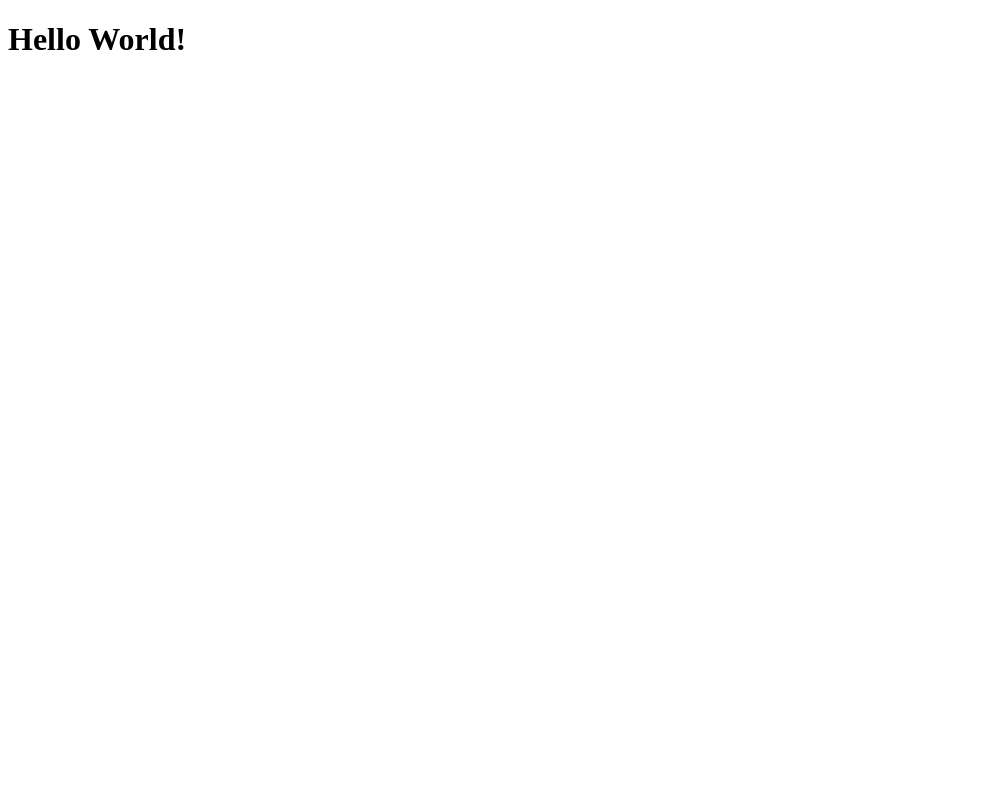
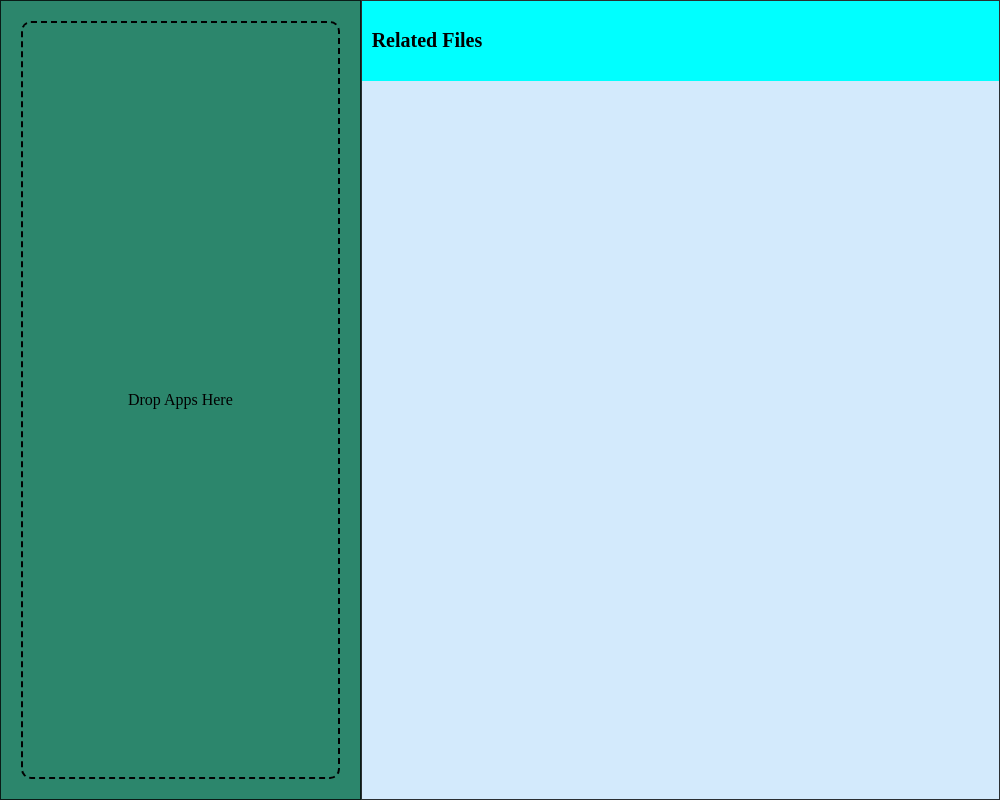
Before and after one commit to davunt/app-eraser, an Electron app: page src/index/index.html in a window 1000 px wide. Drawn offline with Linux system fonts and the light colour scheme.

Commit message:
Added some basic layout to app

```diff
--- /dev/null
+++ b/assets/css/index.css
@@ -0,0 +1,50 @@
+html, body {
+  margin: 0;
+  background-color: red;
+  height: 100%;
+}
+
+.grid-container {
+  background-color: #2196F3;
+  display: flex;
+  flex: 1;
+  height: 100%;
+  flex-direction: row;
+}
+
+.drag-drop-grid-item {
+  display: flex;
+  flex: 1;
+  background-color: hsla(140, 47%, 35%, 0.8);
+  border: 1px solid rgba(0, 0, 0, 0.8);
+  padding: 20px;
+}
+#drag-drop-zone {
+  display: flex;
+  flex: 1;
+  text-align: center;
+  padding: 20px;
+  border: 2px dashed;
+  border-radius: 10px;
+  justify-content: center;
+  align-items: center;
+}
+
+.files-grid-item {
+  display: flex;
+  flex: 2;
+  background-color: rgba(255, 255, 255, 0.8);
+  border: 1px solid rgba(0, 0, 0, 0.8);
+}
+.files-container-header{
+  display: flex;
+  flex-direction: row;
+  flex: 1;
+  background-color: aqua;
+  height: 10%;
+  align-items: center;
+}
+.files-header-title{
+  font-size: 20px;
+  margin-left: 10px;
+}
--- a/main.js
+++ b/main.js
@@ -4,15 +4,15 @@ const { app, BrowserWindow } = require('electron');
 function createWindow() {
   // Create the browser window.
   const mainWindow = new BrowserWindow({
-    width: 800,
-    height: 600,
+    width: 1000,
+    height: 500,
   });
 
   // and load the index.html of the app.
   mainWindow.loadFile('src/index/index.html');
 
   // Open the DevTools.
-  // mainWindow.webContents.openDevTools()
+  mainWindow.webContents.openDevTools();
 }
 
 // This method will be called when Electron has finished
--- a/src/index/index.html
+++ b/src/index/index.html
@@ -5,10 +5,26 @@
     <!-- https://developer.mozilla.org/en-US/docs/Web/HTTP/CSP -->
     <meta http-equiv="Content-Security-Policy" content="default-src 'self'; script-src 'self'">
     <meta http-equiv="X-Content-Security-Policy" content="default-src 'self'; script-src 'self'">
-    <title>Hello World!</title>
+
+    <link rel="stylesheet" href="../../assets/css/index.css" >
+
+    <title>App Eraser</title>
   </head>
   <body>
-    <h1>Hello World!</h1>
+    <div class="grid-container">
+
+      <div class="drag-drop-grid-item" id="drag-drop-grid-item">
+        <div id="drag-drop-zone">
+          <p>Drop Apps Here</p>
+        </div>
+      </div>
+
+      <div class="files-grid-item">
+        <div class="files-container-header">
+          <h2 class="files-header-title">Related Files</h2>
+        </div>
+      </div>
+    </div>
 
     <!-- You can also require other files to run in this process -->
     <script src="./index.js"></script>
--- a/src/index/index.js
+++ b/src/index/index.js
@@ -0,0 +1,18 @@
+// eslint-disable-next-line no-undef
+const dropZone = document.getElementById('drag-drop-zone');
+
+dropZone.addEventListener('drop', (event) => {
+  event.preventDefault();
+  event.stopPropagation();
+
+  for (const f of event.dataTransfer.files) {
+    // Using the path attribute to get absolute file path
+    console.log('File Path of dragged files: ', f.path);
+    // deleteApp(f.path);
+  }
+});
+
+dropZone.addEventListener('dragover', (e) => {
+  e.preventDefault();
+  e.stopPropagation();
+});
```
Also changed, not shown: 1 other file.
